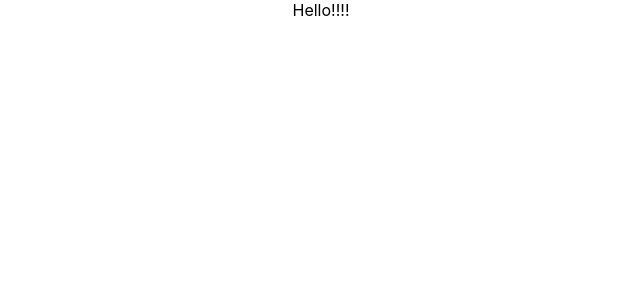
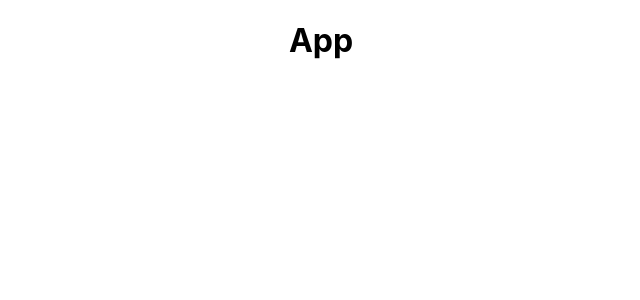
Before and after one commit to craigbourne/coronatracker, a React (Create React App) app: page / in a window 1280 px wide. Shown: the top 300 px of the page, without its empty margins (319-959 px from the left). Built offline with nearby package versions, Linux system fonts and the light colour scheme.

Commit message:
created file structure

```diff
--- a/package.json
+++ b/package.json
@@ -6,7 +6,11 @@
     "@testing-library/jest-dom": "^4.2.4",
     "@testing-library/react": "^9.3.2",
     "@testing-library/user-event": "^7.1.2",
+    "axios": "^0.19.2",
+    "classnames": "^2.2.6",
     "react": "^16.13.1",
+    "react-chartjs2": "^1.2.1",
+    "react-countup": "^4.3.3",
     "react-dom": "^16.13.1",
     "react-scripts": "3.4.1"
   },
--- a/src/App.js
+++ b/src/App.js
@@ -1,7 +1,13 @@
 import React from 'react';
 
-function App() {
-	return <div className="App">Hello!!!!</div>;
+class App extends React.Component {
+	render() {
+		return (
+			<div class="App">
+				<h1>App</h1>
+			</div>
+		);
+	}
 }
 
 export default App;
```
Also changed, not shown: src/Components/Cards/Cards.jsx (added), src/Components/Cards/Cards.module.css (added), src/Components/Chart/Chart.jsx (added), src/Components/Chart/Chart.module.css (added), src/Components/CountryPicker/CountryPicker.jsx (added), src/Components/CountryPicker/CountryPicker.module.css (added), 1 other file (tests, documents, lock files or other folders).
